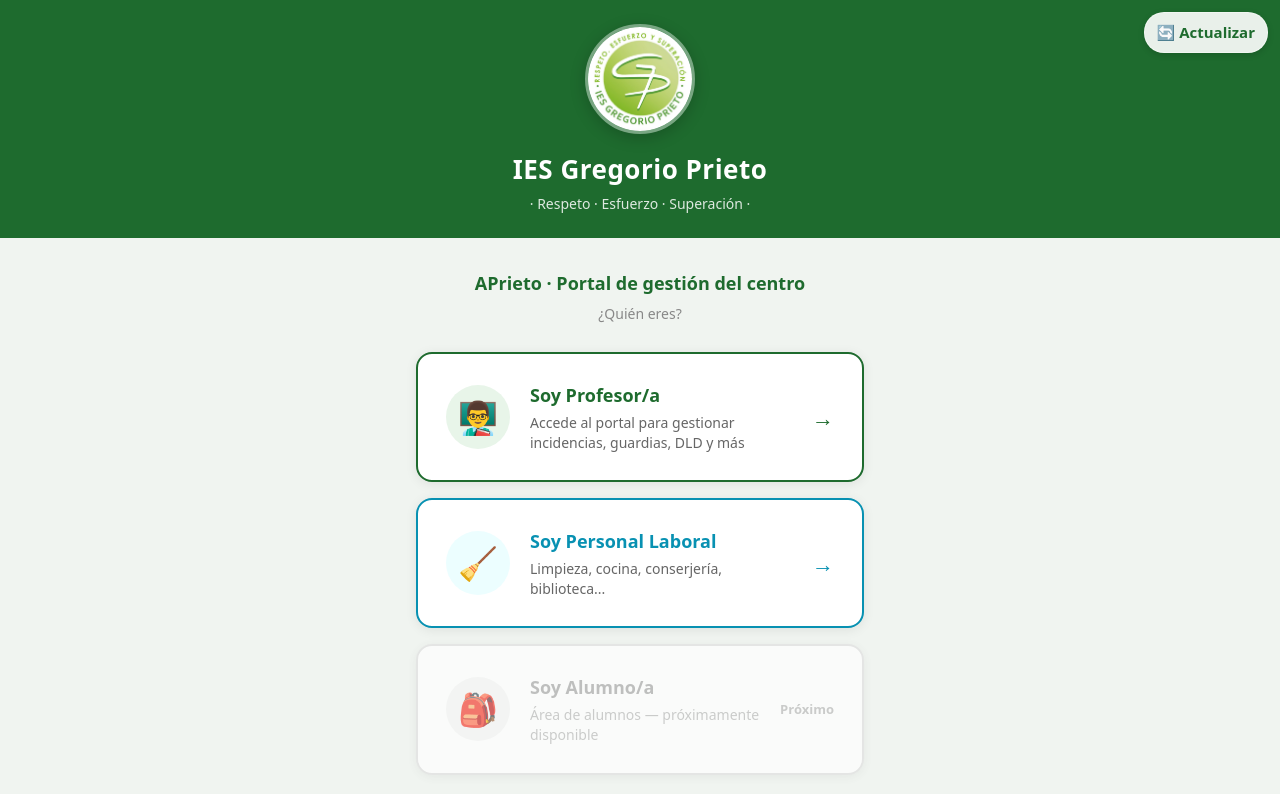
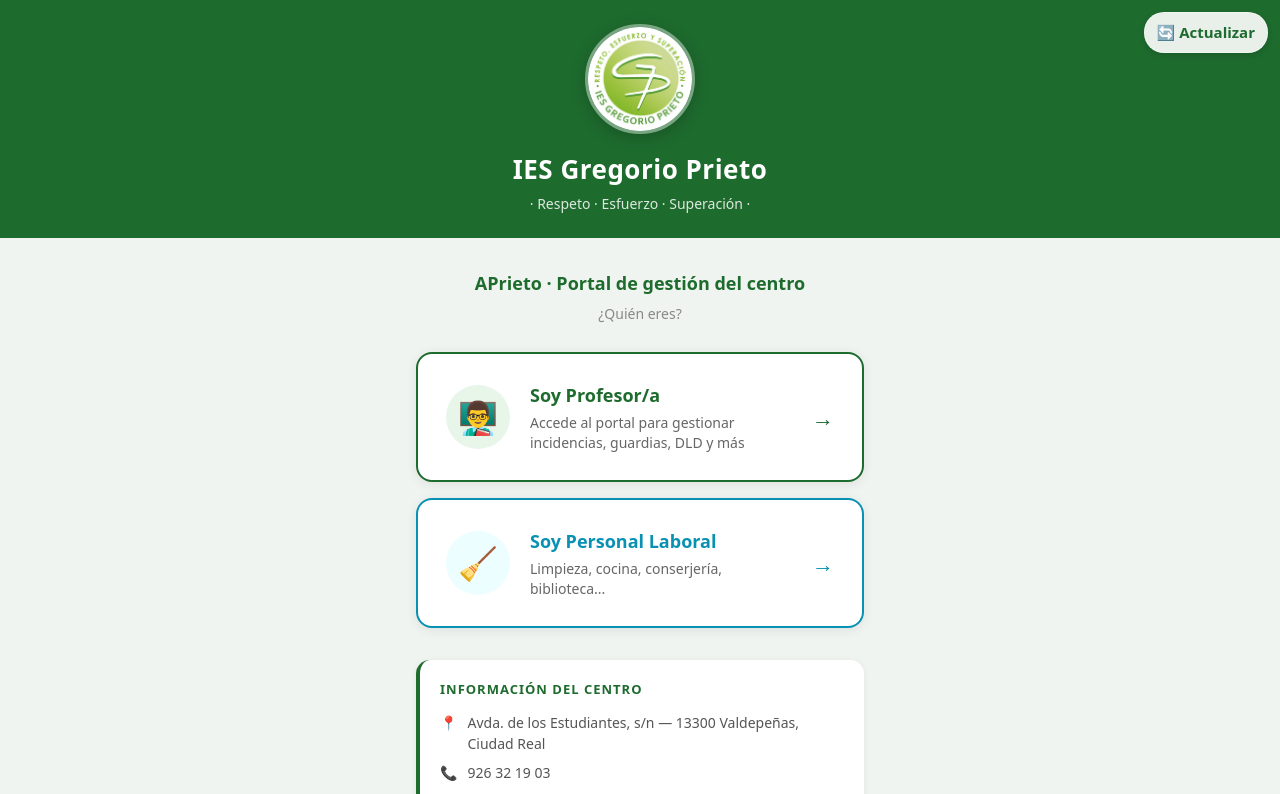
Before and after one commit to iesgregorioprieto/gestion-digital, a Next.js app: page / in a window 1280 px wide. Shown: the top 794 px of the page. Built offline with nearby package versions, Linux system fonts and the light colour scheme.

Commit message:
Portada: quitar acceso de alumno (#243)

```diff
--- a/app/page.js
+++ b/app/page.js
@@ -132,7 +132,7 @@ export default function Home() {
             backgroundColor: 'white',
             borderRadius: 16,
             padding: 28,
-            marginBottom: 16,
+            marginBottom: 32,
             boxShadow: '0 2px 12px rgba(0,0,0,0.08)',
             border: '2px solid #0891b2',
             display: 'flex',
@@ -158,38 +158,6 @@ export default function Home() {
             <div style={{ marginLeft: 'auto', fontSize: 22, color: '#0891b2' }}>→</div>
           </div>
         </a>
-
-        {/* TARJETA ALUMNOS */}
-        <div style={{
-          backgroundColor: 'white',
-          borderRadius: 16,
-          padding: 28,
-          marginBottom: 32,
-          boxShadow: '0 2px 12px rgba(0,0,0,0.08)',
-          border: '2px solid #e0e0e0',
-          display: 'flex',
-          alignItems: 'center',
-          gap: 20,
-          opacity: 0.7,
-        }}>
-          <div style={{
-            width: 64, height: 64, borderRadius: '50%',
-            backgroundColor: '#f5f5f5',
-            display: 'flex', alignItems: 'center', justifyContent: 'center',
-            fontSize: 32, flexShrink: 0,
-          }}>🎒</div>
-          <div>
-            <div style={{ fontSize: 18, fontWeight: 700, color: '#aaa', marginBottom: 4 }}>
-              Soy Alumno/a
-            </div>
-            <div style={{ fontSize: 14, color: '#bbb', lineHeight: 1.4 }}>
-              Área de alumnos — próximamente disponible
-            </div>
-          </div>
-          <div style={{ marginLeft: 'auto', fontSize: 13, color: '#bbb', fontWeight: 600 }}>
-            Próximo
-          </div>
-        </div>
 
         {/* INFO DEL CENTRO */}
         <div style={{
```
